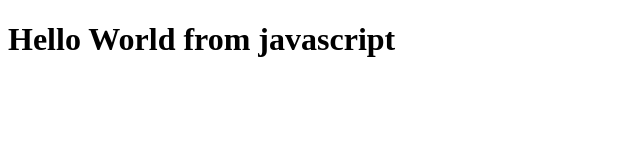
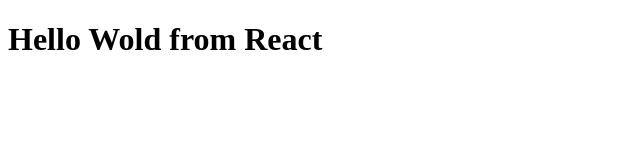
Before and after one commit to rupamsutar/BackToReact, a plain HTML site: page Inception/HelloWorld/index.html in a window 1280 px wide. Shown: the whole page, without its empty margins (0-640 px from the left). Drawn offline with nearby package versions, Linux system fonts and the light colour scheme.

Commit message:
Hello world from React

```diff
--- a/Inception/HelloWorld/index.html
+++ b/Inception/HelloWorld/index.html
@@ -1,20 +1,24 @@
 <!DOCTYPE html>
 <html lang="en">
+
 <head>
     <meta charset="UTF-8">
     <meta name="viewport" content="width=device-width, initial-scale=1.0">
     <title>Document</title>
 </head>
+
 <body>
     <div id="root">
     </div>
 
+    <script crossorigin src="https://unpkg.com/react@18/umd/react.development.js"></script>
+    <script crossorigin src="https://unpkg.com/react-dom@18/umd/react-dom.development.js"></script>
     <script>
-        const heading = document.createElement("h1");
-        heading.innerHTML = "Hello World from javascript";
+        const heading = React.createElement("h1", {}, "Hello Wold from React");
 
-        const root = document.getElementById('root');
-        root.appendChild(heading)
+        const root = ReactDOM.createRoot(document.getElementById('root'));
+        root.render(heading);
     </script>
 </body>
+
 </html>
```
